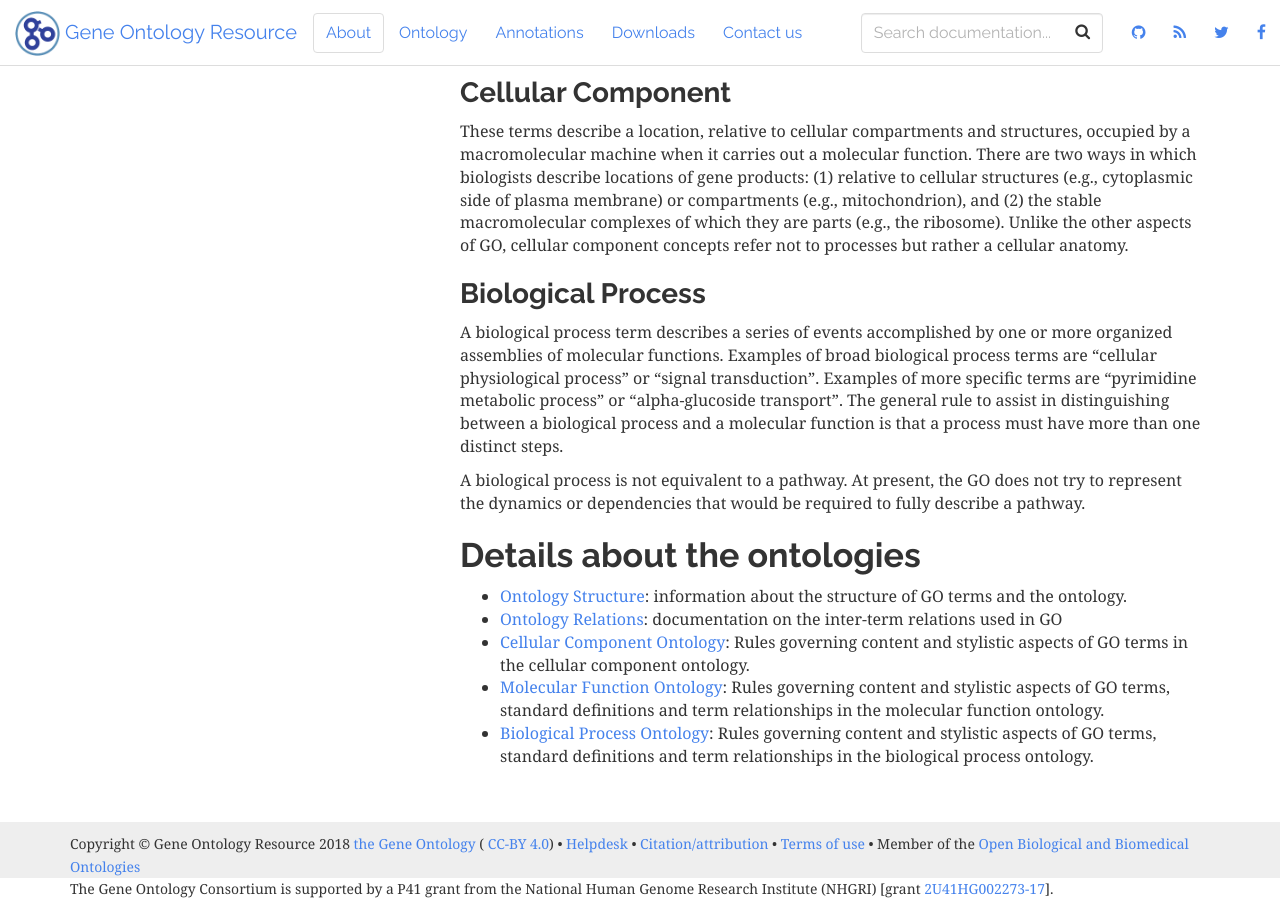
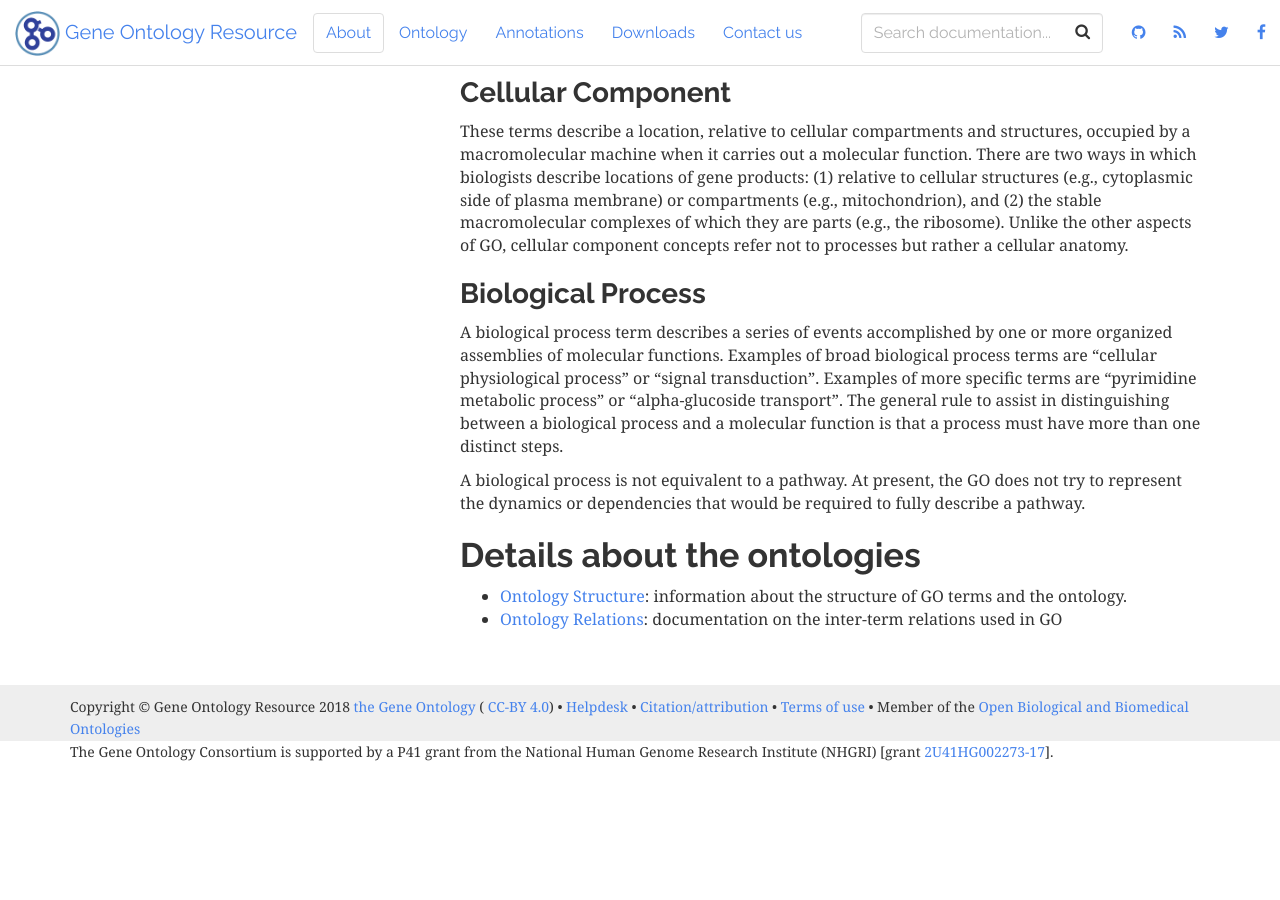
Before and after one commit to geneontology/geneontology.github.io, a Jekyll site: the page built from _docs/ontology-documentation.md, in a window 1280 px wide and 900 px high, scrolled down 1007 px. Built offline with Jekyll 4.4.1, drawn with Linux system fonts in a browser that asks for light colours; nearby versions of some CDN libraries; after the commit the page ends 1770 px from its top, so only the background shows below that.

Commit message:
Update ontology-documentation.md

```diff
--- a/_docs/ontology-documentation.md
+++ b/_docs/ontology-documentation.md
@@ -30,6 +30,3 @@ A biological process is not equivalent to a pathway. At present, the GO does not
 ## Details about the ontologies
 * [Ontology Structure](http://geneontology.org/page/ontology-structure): information about the structure of GO terms and the ontology.
 * [Ontology Relations](/docs/ontology-relations/): documentation on the inter-term relations used in GO
-* [Cellular Component Ontology](http://geneontology.org/page/cellular-component-ontology-guidelines): Rules governing content and stylistic aspects of GO terms in the cellular component ontology.
-* [Molecular Function Ontology](http://geneontology.org/page/molecular-function-ontology-guidelines): Rules governing content and stylistic aspects of GO terms, standard definitions and term relationships in the molecular function ontology.
-* [Biological Process Ontology](http://geneontology.org/page/biological-process-ontology-guidelines): Rules governing content and stylistic aspects of GO terms, standard definitions and term relationships in the biological process ontology.
```
